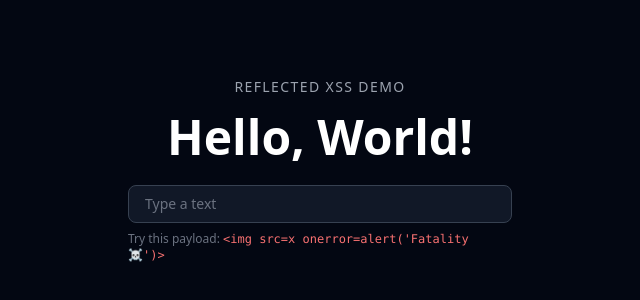
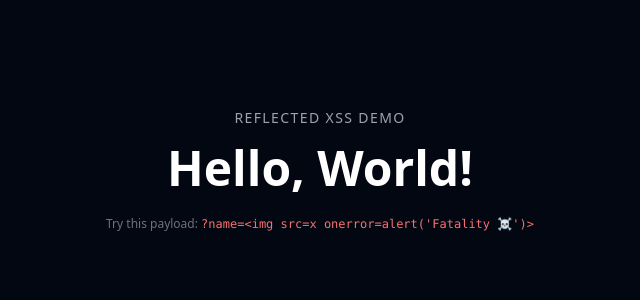
Before and after one commit to orfloresti/devtalks-xss, a plain HTML site: page 01-reflected/index.html in a window 1280 px wide. Shown: the part 230-530 px from the top of the page, without its empty margins (320-960 px from the left). Drawn offline with nearby package versions, Linux system fonts and the light colour scheme.

Commit message:
Fix demo 1

```diff
--- a/01-reflected/index.html
+++ b/01-reflected/index.html
@@ -14,23 +14,17 @@
     <h1 id="output" class="text-5xl font-bold text-white">Hello, <span id="name-display">World</span>!</h1>
   </div>
 
-  <div class="flex flex-col items-center gap-2 w-full max-w-sm">
-    <input
-      id="name-input"
-      type="text"
-      placeholder="Type a text"
-      class="w-full bg-gray-900 border border-gray-700 text-white text-sm rounded-lg px-4 py-2 placeholder-gray-500 focus:outline-none focus:border-red-500"
-    />
-    <p class="text-gray-500 text-xs self-start">Try this payload: <code class="text-red-400">&lt;img src=x onerror=alert('Fatality ☠️')&gt;</code></p>
-  </div>
+  <p class="text-gray-500 text-xs">Try this payload: <code class="text-red-400">?name=&lt;img src=x onerror=alert('Fatality ☠️')&gt;</code></p>
 
   <script>
-    const input = document.getElementById('name-input');
     const display = document.getElementById('name-display');
-    input.addEventListener('input', () => {
-      // Intentionally vulnerable: innerHTML reflects raw input to demo XSS
-      display.innerHTML = input.value || 'World';
-    });
+
+    // Intentionally vulnerable: reflects raw URL param to demo reflected XSS
+    const params = new URLSearchParams(window.location.search);
+    const nameParam = params.get('name');
+    if (nameParam) {
+      display.innerHTML = nameParam;
+    }
   </script>
 </body>
 
```
Also changed, not shown: README.md.
